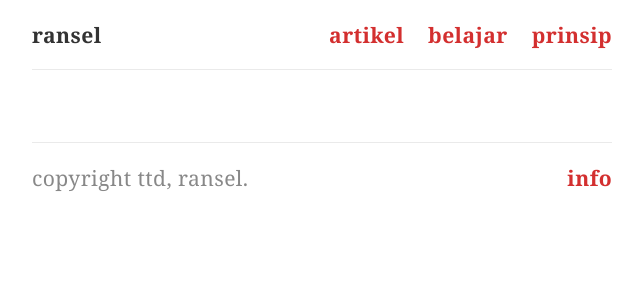
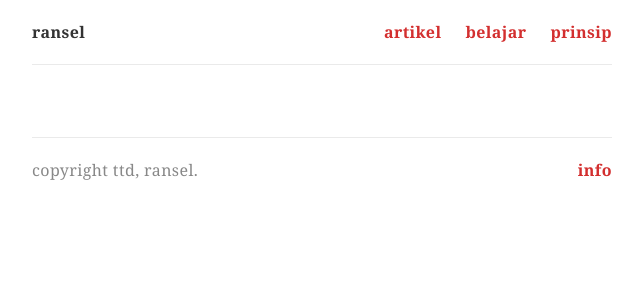
Before and after one commit to tertanda/ransel.github.io, a Jekyll site: the page built from index.md, in a window 1280 px wide. Shown: the top 300 px of the page, without its empty margins (318-961 px from the left). Built offline with Jekyll 4.4.1, drawn with Linux system fonts in a browser that asks for light colours.

Commit message:
Memperbaiki ukuran font pada header dan footer.

```diff
--- a/_sass/base/base.scss
+++ b/_sass/base/base.scss
@@ -45,7 +45,10 @@ img {
 }
 
 .page-head,
-.page-foot { line-height: 1; }
+.page-foot {
+    font-size: 1rem;
+    line-height: 1;
+}
 
 .site-nav__link,
 .site-foot__copy,
```
